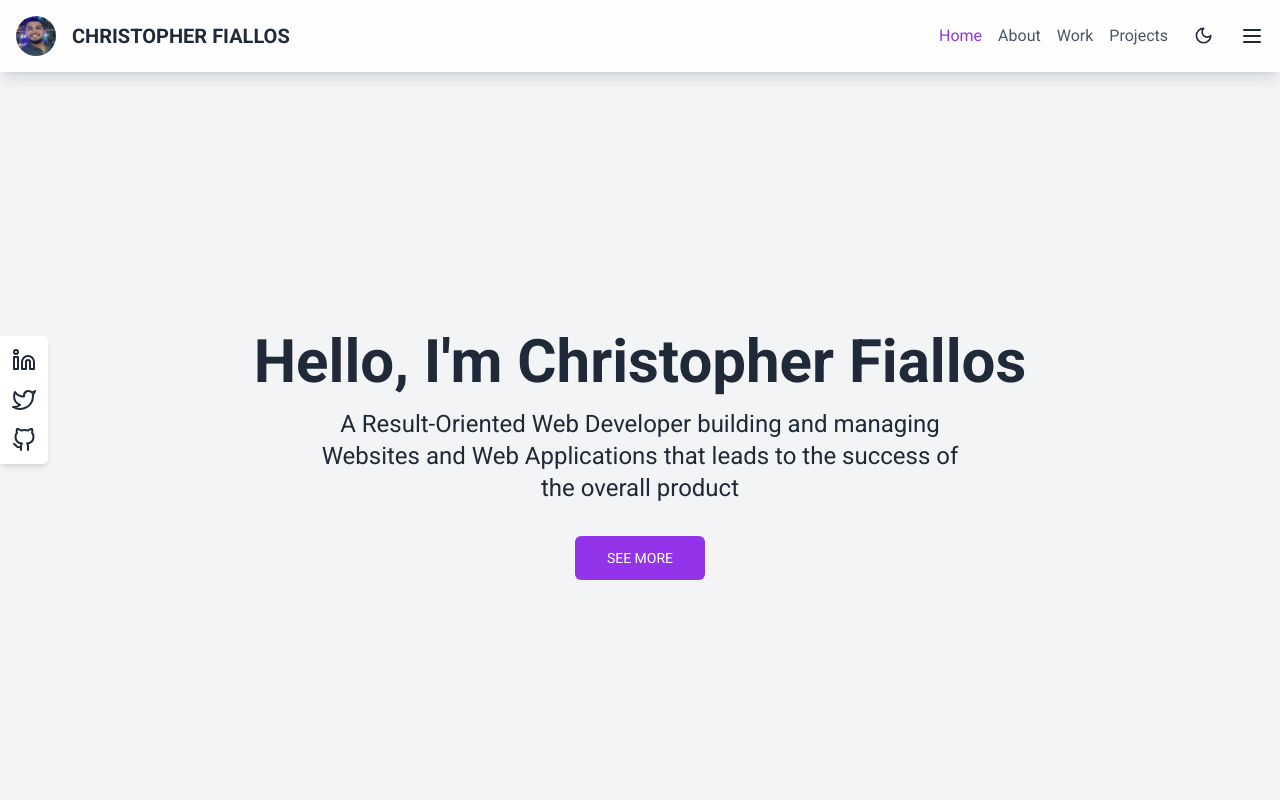
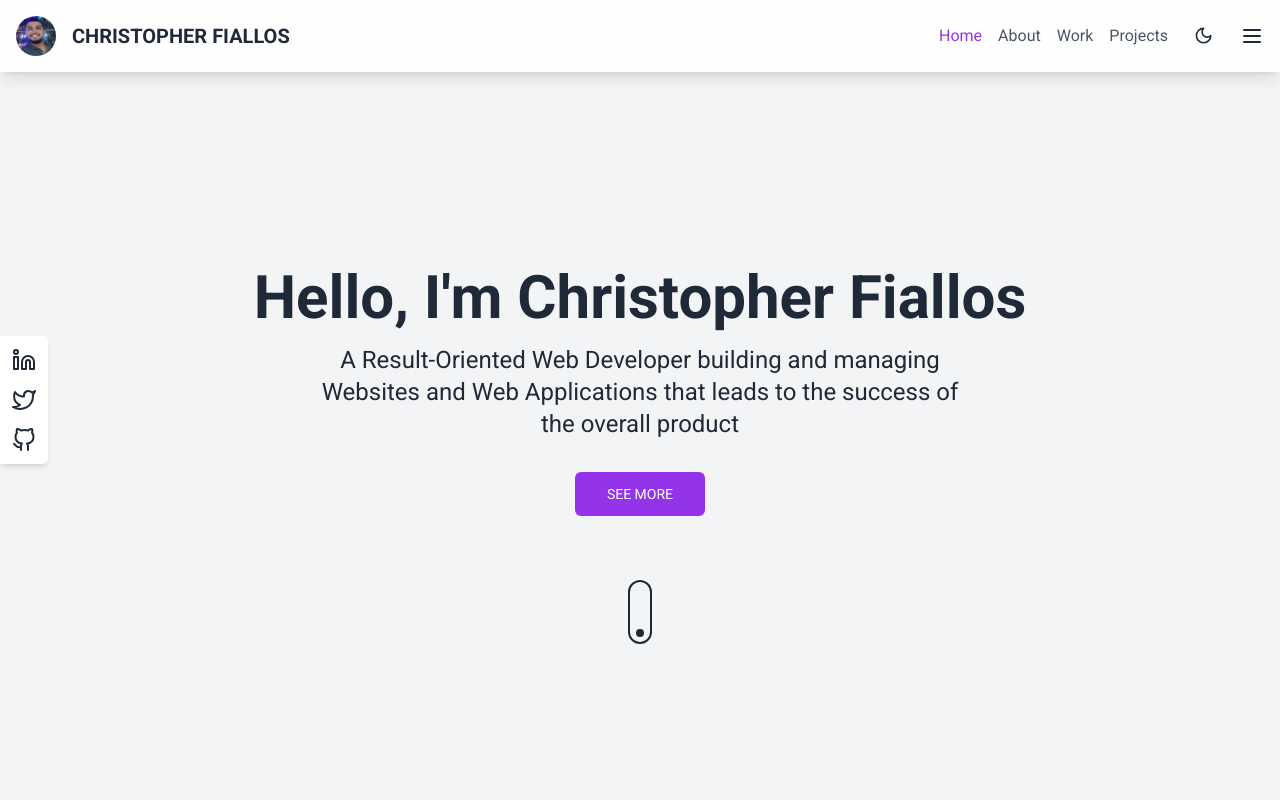
Before and after one commit to Athroscf/portfolio-2.0, a Next.js app: page / in a window 1280 px wide. Shown: the top 800 px of the page. Built offline with nearby package versions, Linux system fonts and the light colour scheme.

Commit message:
feat: created AnimatedDot component.

```diff
--- /dev/null
+++ b/src/app/components/AnimatedDot.tsx
@@ -0,0 +1,29 @@
+import { useEffect, useState } from "react";
+
+const AnimatedDot = () => {
+  const [position, setPosition] = useState(0);
+
+  useEffect(() => {
+    const animationFrame = requestAnimationFrame(animate);
+    return () => cancelAnimationFrame(animationFrame);
+  }, [])
+
+  const animate = () => {
+    setPosition((prevPosition) => {
+      const newPosition = (prevPosition + 1) % 100;
+      requestAnimationFrame(animate);
+      return newPosition;
+    })
+  }
+
+  return (
+    <div className="w-6 h-16 border-2 border-current rounded-full relative overflow-hidden mx-auto my-8">
+      <div
+        className="w-2 h-2 bg-current rounded-full absolute left-1/2 transform -translate-x-1/2"
+        style={{ top: `${position}%` }}
+      />
+    </div>
+  );
+};
+
+export default AnimatedDot;
--- a/src/app/components/Intro.tsx
+++ b/src/app/components/Intro.tsx
@@ -1,6 +1,7 @@
 import { Button } from "@/components/ui/button";
 import { motion } from "framer-motion";
 import { useActiveSection } from "../context-provider";
+import AnimatedDot from "@/app/components/AnimatedDot";
 
 const Intro = () => {
   const { scrollTo } = useActiveSection();
@@ -41,6 +42,7 @@ const Intro = () => {
           SEE MORE
         </Button>
       </motion.div>
+      <AnimatedDot />
     </section>
   );
 };
```
